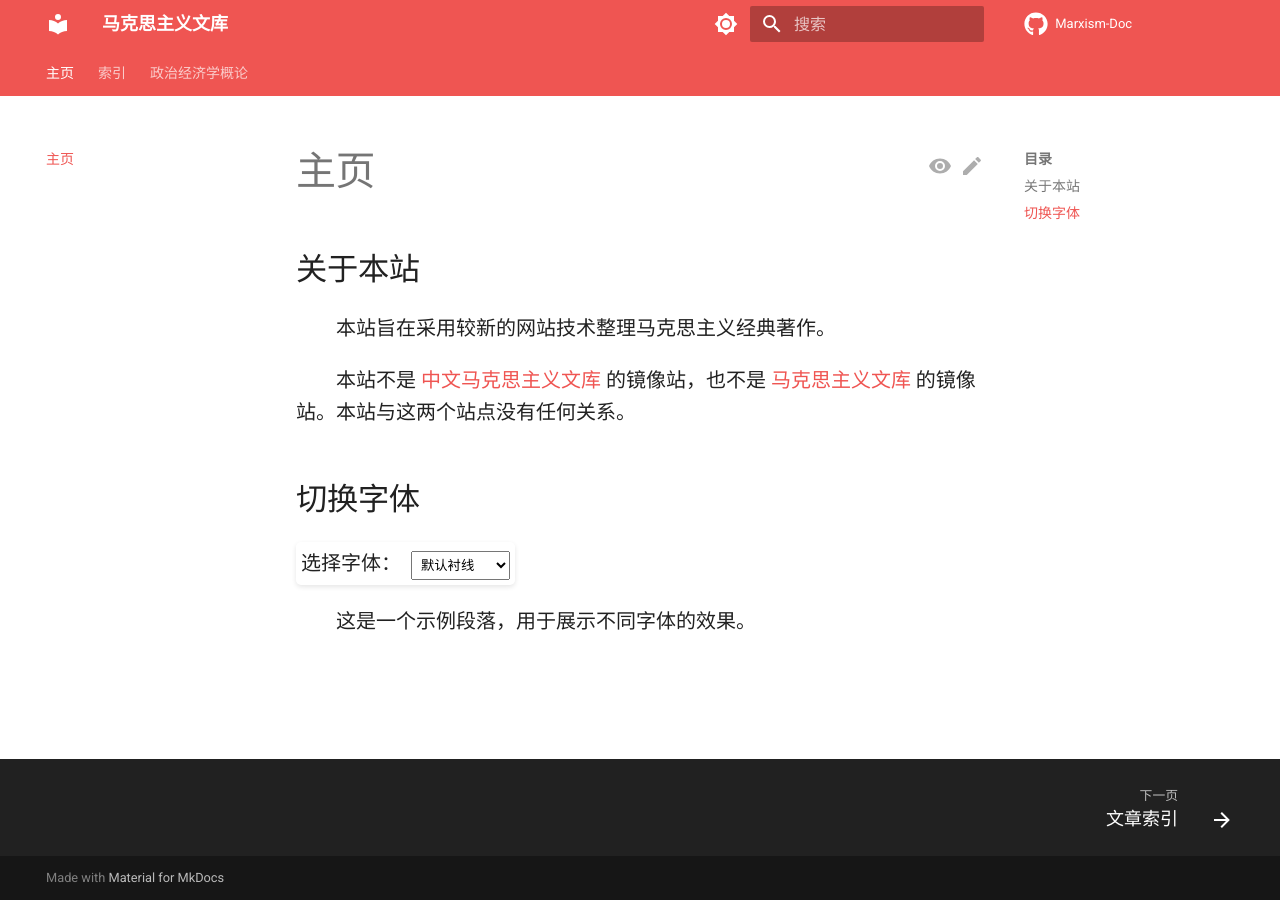
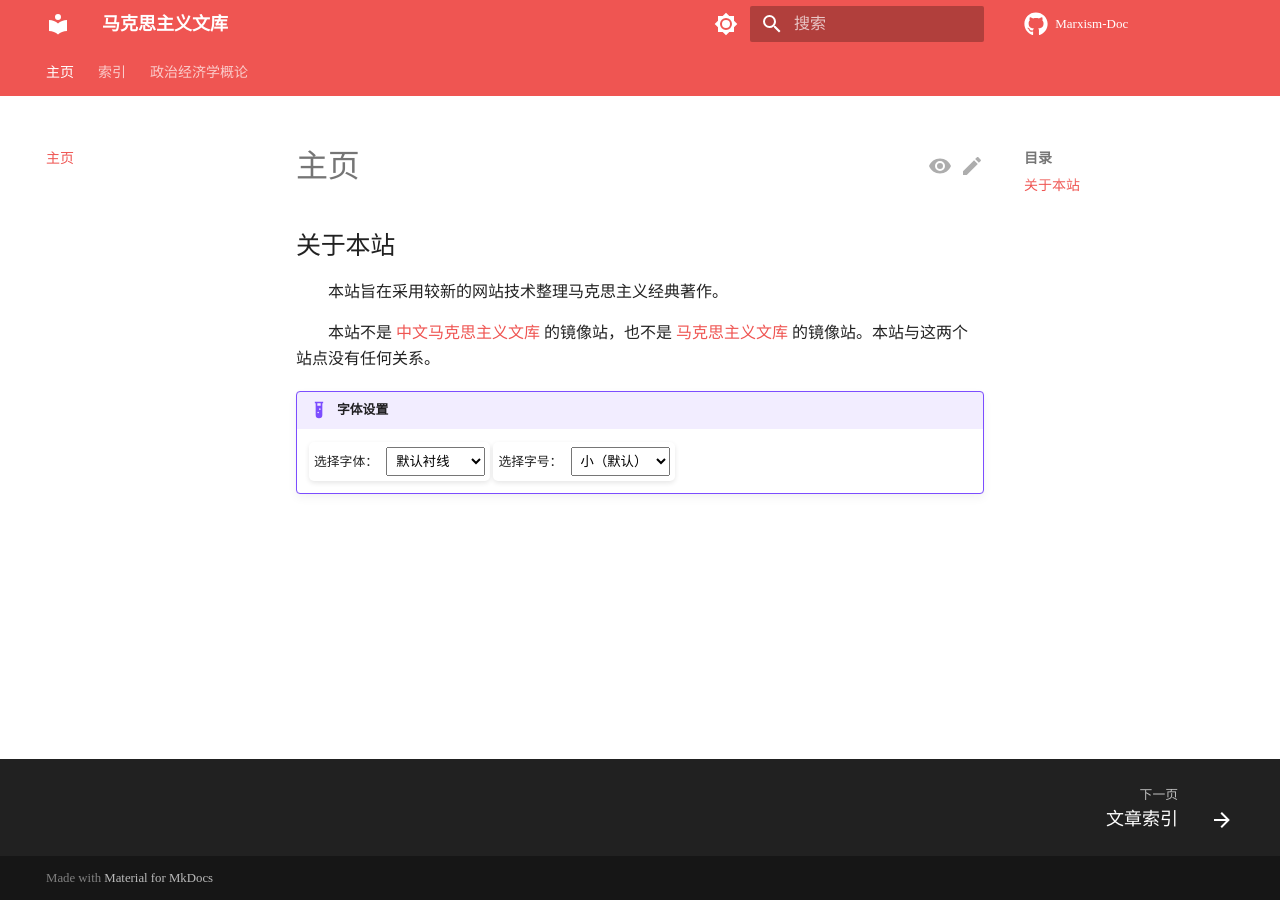
Before and after one commit to Marxism-Doc/Marxism-Doc.github.io, an MkDocs documentation site: the page built from docs/index.md, in a window 1280 px wide. Built offline with MkDocs 1.6.1 and Material for MkDocs 9.7.7, drawn with Linux system fonts in a browser that asks for light colours; comment, search, counter and statistics services are not loaded.

Commit message:
[feat] font family & size selector

```diff
--- a/docs/index.md
+++ b/docs/index.md
@@ -6,22 +6,27 @@
 
 本站不是 [中文马克思主义文库](https://www.marxists.org/chinese/) 的镜像站，也不是 [马克思主义文库](https://www.marxists.org/) 的镜像站。本站与这两个站点没有任何关系。
 
-## 切换字体
+!!! example "字体设置"
 
-<div class="font-switcher">
-  <label for="font-selector">选择字体：</label>
-  <select id="font-selector" onchange="changeFont()">
-    <option value="serif">默认衬线</option>
-	<option value="sans-serif">默认无衬线</option>
-	<option value="Source Han Serif SC">思源宋体</option>
-	<option value="Source Han Sans SC">思源黑体</option>
-	<option value="FangZheng Serif">方正衬线</option>
-	<option value="FangZheng Sans Serif">方正无衬线</option>
-    <option value="Microsoft YaHei">微软雅黑</option>
-    <option value="SimSun">宋体</option>
-  </select>
-</div>
-
-<p>
-  这是一个示例段落，用于展示不同字体的效果。
-</p>
+	<div class="font-switcher">
+		<label for="font-family-selector">选择字体：</label>
+		<select id="font-family-selector" onchange="changeFontFamily()">
+			<option value="serif">默认衬线</option>
+			<option value="sans-serif">默认无衬线</option>
+			<option value="Source Han Serif SC">思源宋体</option>
+			<option value="Source Han Sans SC">思源黑体</option>
+			<option value="FangZheng Serif">方正衬线</option>
+			<option value="FangZheng Sans Serif">方正无衬线</option>
+			<option value="Microsoft YaHei">微软雅黑</option>
+			<option value="SimSun">宋体</option>
+		</select>
+	</div>
+	<div class="font-switcher">
+		<label for="font-size-selector">选择字号：</label>
+		<select id="font-size-selector" onchange="changeFontSize()">
+			<option value=".8rem">小（默认）</option>
+			<option value="1rem">中</option>
+			<option value="1.2rem">大</option>
+			<option value="1.4rem">特大</option>
+		</select>
+	</div>
--- a/docs/src/css/custom.css
+++ b/docs/src/css/custom.css
@@ -1,13 +1,48 @@
+:root {
+	--body-font-size: .8rem;
+	--text-font-family: serif;
+}
+
 .md-typeset {
-    font-size: 1.0rem;
+    font-size: var(--body-font-size);
 }
 
 .md-typeset p {
 	text-indent: 2em;
 }
 
+.md-typeset .admonition-title, .md-typeset summary {
+	text-indent: 0;
+}
+
 .md-typeset h1 {
 	word-break: keep-all;
+}
+
+aside,body,input {
+    font-family: var(--text-font-family);
+}
+
+@media screen and (max-width: 76.1875em) {
+    [dir=ltr] .md-sidebar--primary {
+        left:-14.4rem
+    }
+
+    [dir=rtl] .md-sidebar--primary {
+        right: -14.4rem
+    }
+
+    .md-sidebar--primary {
+        width: 14.4rem;
+    }
+
+    [data-md-toggle=drawer]:checked~.md-container .md-sidebar--primary {
+        transform: translateX(14.4rem)
+    }
+
+    [dir=rtl] [data-md-toggle=drawer]:checked~.md-container .md-sidebar--primary {
+        transform: translateX(-14.4rem)
+    }
 }
 
 .font-switcher {
--- a/docs/src/javascripts/custom.js
+++ b/docs/src/javascripts/custom.js
@@ -1,21 +1,40 @@
-function changeFont() {
-	const fontSelector = document.getElementById("font-selector");
-	const selectedFont = fontSelector.value;
-	document.body.style.fontFamily = selectedFont;
-	localStorage.setItem("selectedFont", selectedFont);
+function changeFontFamily() {
+	const fontFamilySelector = document.getElementById("font-family-selector");
+	const selectedFontFamily = fontFamilySelector.value;
+	document.documentElement.style.setProperty('--text-font-family', selectedFontFamily);
+	localStorage.setItem("selectedFontFamily", selectedFontFamily);
 }
 
-function applyFont(storedFont) {
-	document.body.style.fontFamily = storedFont;
+function changeFontSize() {
+	const fontSizeSelector = document.getElementById("font-size-selector");
+	const selectedFontSize = fontSizeSelector.value;
+	document.documentElement.style.setProperty('--body-font-size', selectedFontSize);
+	localStorage.setItem("selectedFontSize", selectedFontSize);
+}
+
+function applyFontFamily(storedFontFamily) {
+	document.documentElement.style.setProperty('--text-font-family', storedFontFamily);
+}
+
+function applyFontSize(storedFontSize) {
+	document.documentElement.style.setProperty('--body-font-size', storedFontSize);
 }
 
 window.addEventListener("DOMContentLoaded", () => {
-	const storedFont = localStorage.getItem("selectedFont");
-	if (storedFont) {
-		const fontSelector = document.getElementById("font-selector");
-		if (fontSelector) {
-			fontSelector.value = storedFont;
+	const storedFontFamily = localStorage.getItem("selectedFontFamily");
+	const storedFontSize = localStorage.getItem("selectedFontSize");
+	if (storedFontFamily) {
+		const fontFamilySelector = document.getElementById("font-family-selector");
+		if (fontFamilySelector) {
+			fontFamilySelector.value = storedFontFamily;
 		}
-		applyFont(storedFont);
+		applyFontFamily(storedFontFamily);
+	}
+	if (storedFontSize) {
+		const fontSizeSelector = document.getElementById("font-size-selector");
+		if (fontSizeSelector) {
+			fontSizeSelector.value = storedFontSize;
+		}
+		applyFontSize(storedFontSize);
 	}
 });
--- a/mkdocs.yml
+++ b/mkdocs.yml
@@ -118,6 +118,9 @@ markdown_extensions:
   - pymdownx.arithmatex:
       generic: true
   - md_in_html
+  - admonition
+  - pymdownx.details
+  - pymdownx.superfences
 
 extra_css:
   - https://cdnjs.cloudflare.com/ajax/libs/KaTeX/0.16.7/katex.min.css
```
